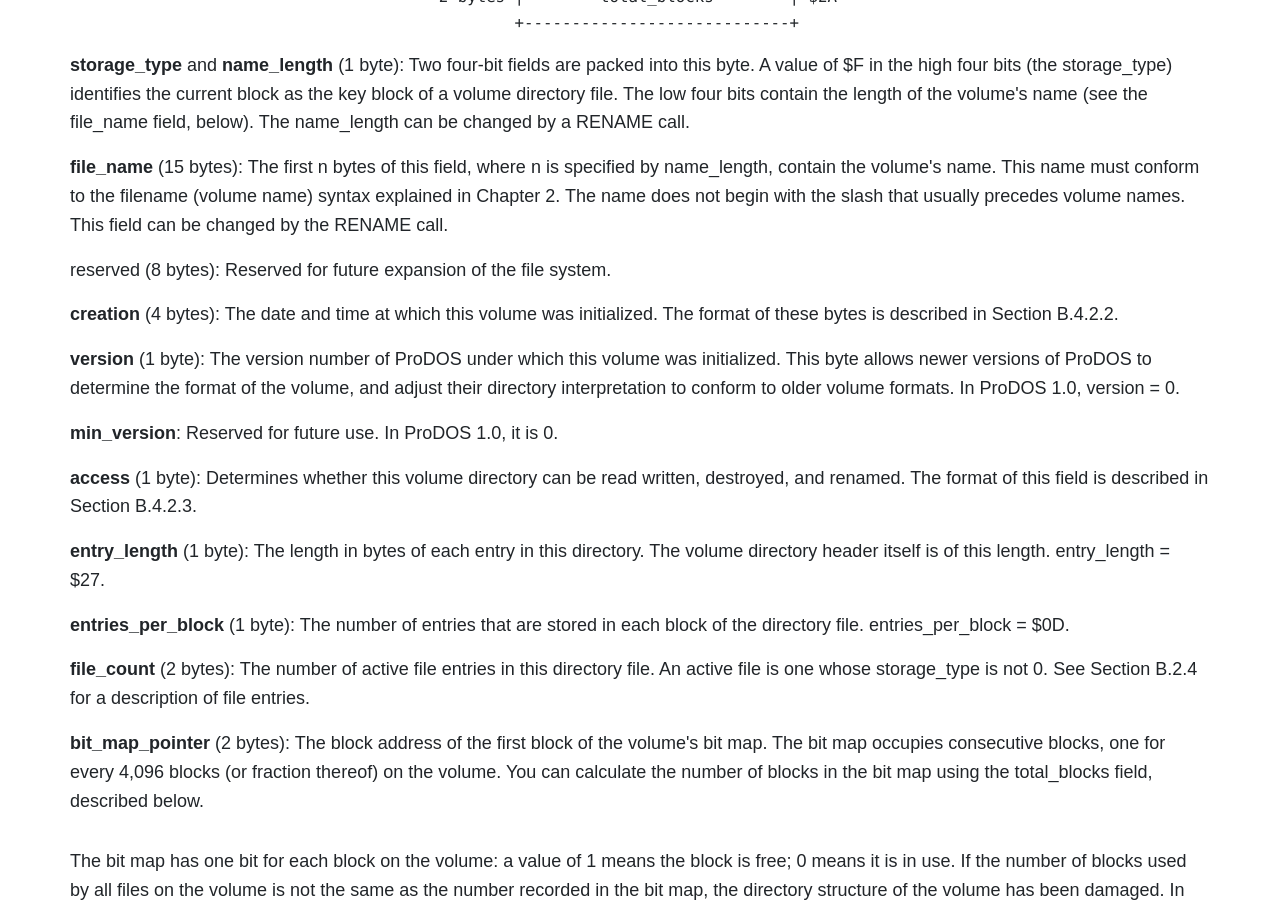
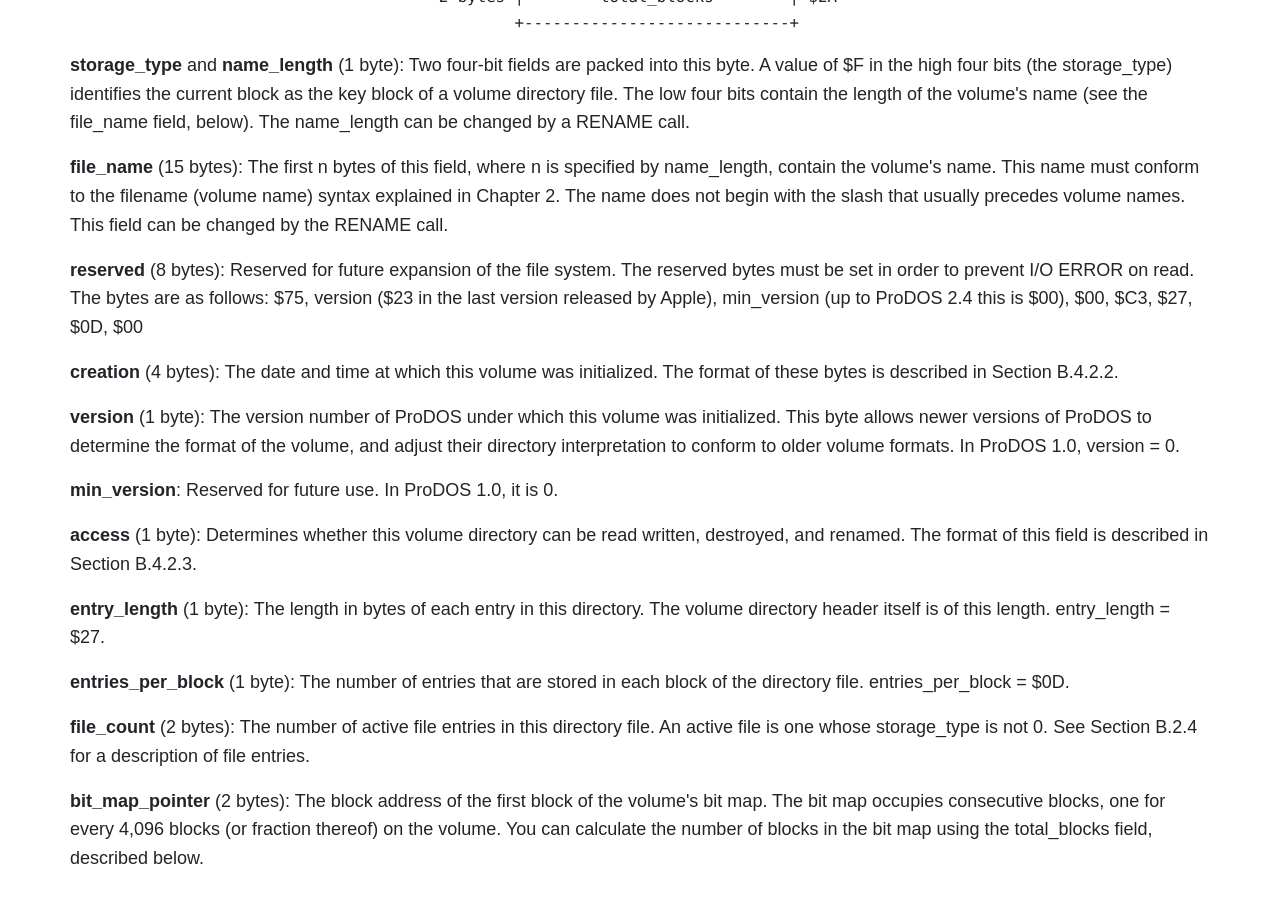
Before and after one commit to ProDOS-8/ProDOS-8.github.io, a Jekyll site: the page built from _pages/docs/techref/ab-file-organization.md, in a window 1280 px wide and 900 px high, scrolled down 3791 px. Built offline with Jekyll 4.4.1, drawn with Linux system fonts in a browser that asks for light colours.

Commit message:
Create ab-file-organization.md

```diff
--- a/_pages/docs/techref/ab-file-organization.md
+++ b/_pages/docs/techref/ab-file-organization.md
@@ -180,7 +180,7 @@
 
 <p><b>file_name</b> (15 bytes): The first n bytes of this field, where n is specified by name_length, contain the volume's name.  This name must conform to the filename (volume name) syntax explained in Chapter 2. The name does not begin with the slash that usually precedes volume names.  This field can be changed by the RENAME call.</p>
 
-<p>reserved (8 bytes): Reserved for future expansion of the file system.</p>
+<p><b>reserved</b> (8 bytes): Reserved for future expansion of the file system. The reserved bytes must be set in order to prevent I/O ERROR on read. The bytes are as follows: $75, version ($23 in the last version released by Apple), min_version (up to ProDOS 2.4 this is $00), $00, $C3, $27, $0D, $00</p>
 
 <p><b>creation</b> (4 bytes): The date and time at which this volume was initialized.  The format of these bytes is described in Section B.4.2.2.</p>
 
```
